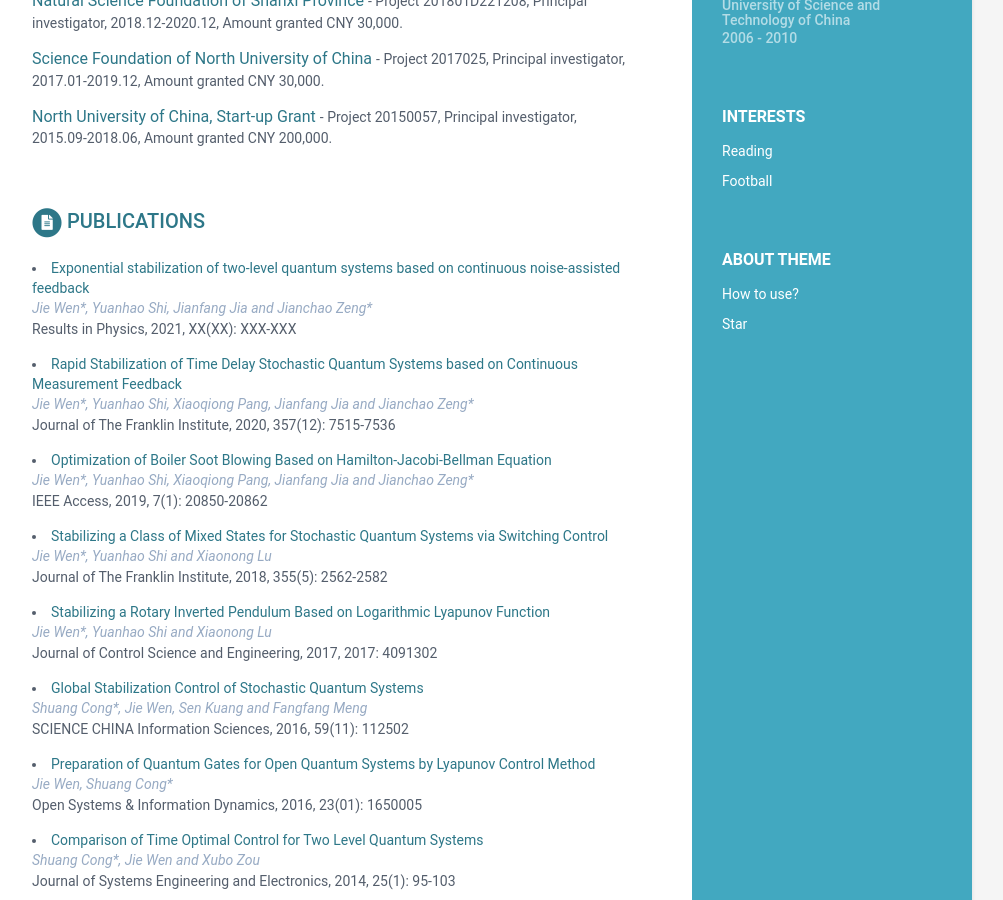
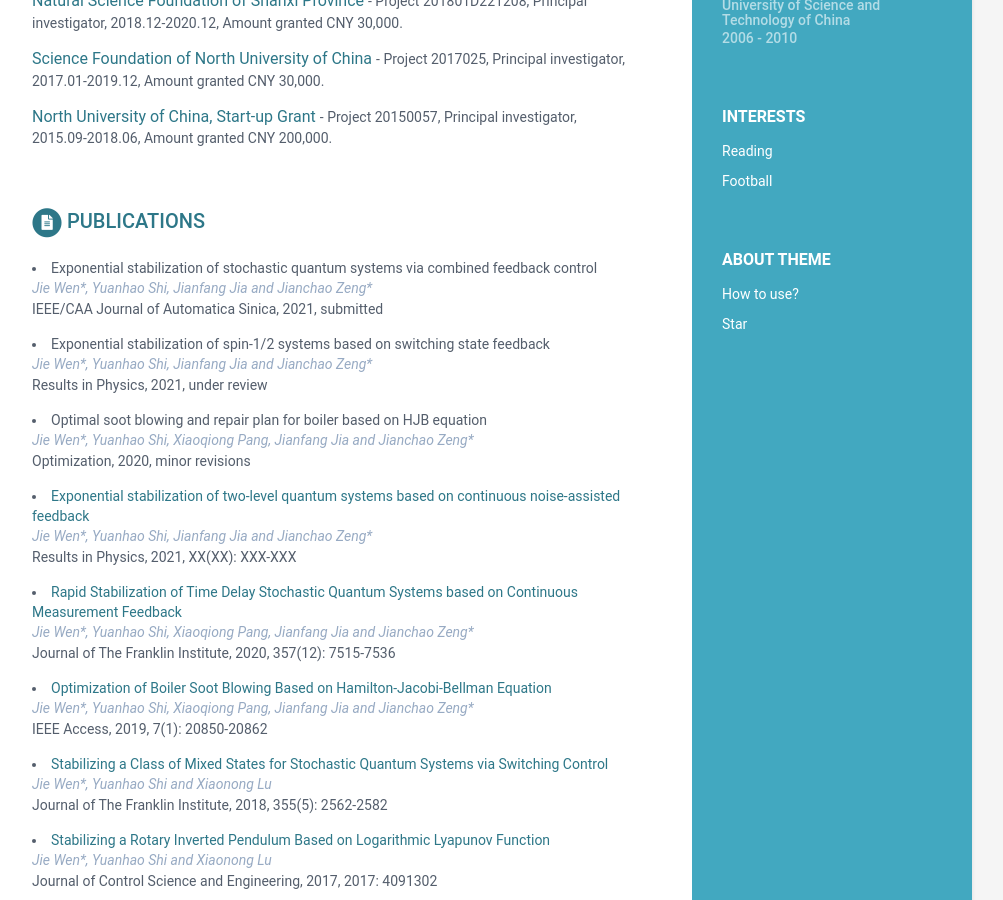
Before and after one commit to wenjie015/wenjie, a Jekyll site: the page built from index.html, in a window 1280 px wide and 900 px high, scrolled down 686 px. Shown: the whole window, without its empty margins (168-1171 px from the left). Built offline with Jekyll 4.4.1, drawn with Linux system fonts in a browser that asks for light colours.

Commit message:
Update data.yml

```diff
--- a/_data/data.yml
+++ b/_data/data.yml
@@ -55,8 +55,23 @@ projects:
 publications:
     title: Publications
     papers:
+      - title: Exponential stabilization of stochastic quantum systems via combined feedback control
+        link:
+        authors: Jie Wen*, Yuanhao Shi, Jianfang Jia and Jianchao Zeng*
+        conference: "IEEE/CAA Journal of Automatica Sinica, 2021, submitted"
+
+      - title: Exponential stabilization of spin-1/2 systems based on switching state feedback
+        link:
+        authors: Jie Wen*, Yuanhao Shi, Jianfang Jia and Jianchao Zeng*
+        conference: "Results in Physics, 2021, under review"
+
+      - title: Optimal soot blowing and repair plan for boiler based on HJB equation
+        link:
+        authors: Jie Wen*, Yuanhao Shi, Xiaoqiong Pang, Jianfang Jia and Jianchao Zeng*
+        conference: "Optimization, 2020, minor revisions"
+
       - title: Exponential stabilization of two-level quantum systems based on continuous noise-assisted feedback
-        link: https://doi.org/10.1016/j.rinp.2021.103929
+        link: https://www.sciencedirect.com/science/article/pii/S2211379721001042
         authors: Jie Wen*, Yuanhao Shi, Jianfang Jia and Jianchao Zeng*
         conference: "Results in Physics, 2021, XX(XX): XXX-XXX"
 
```
